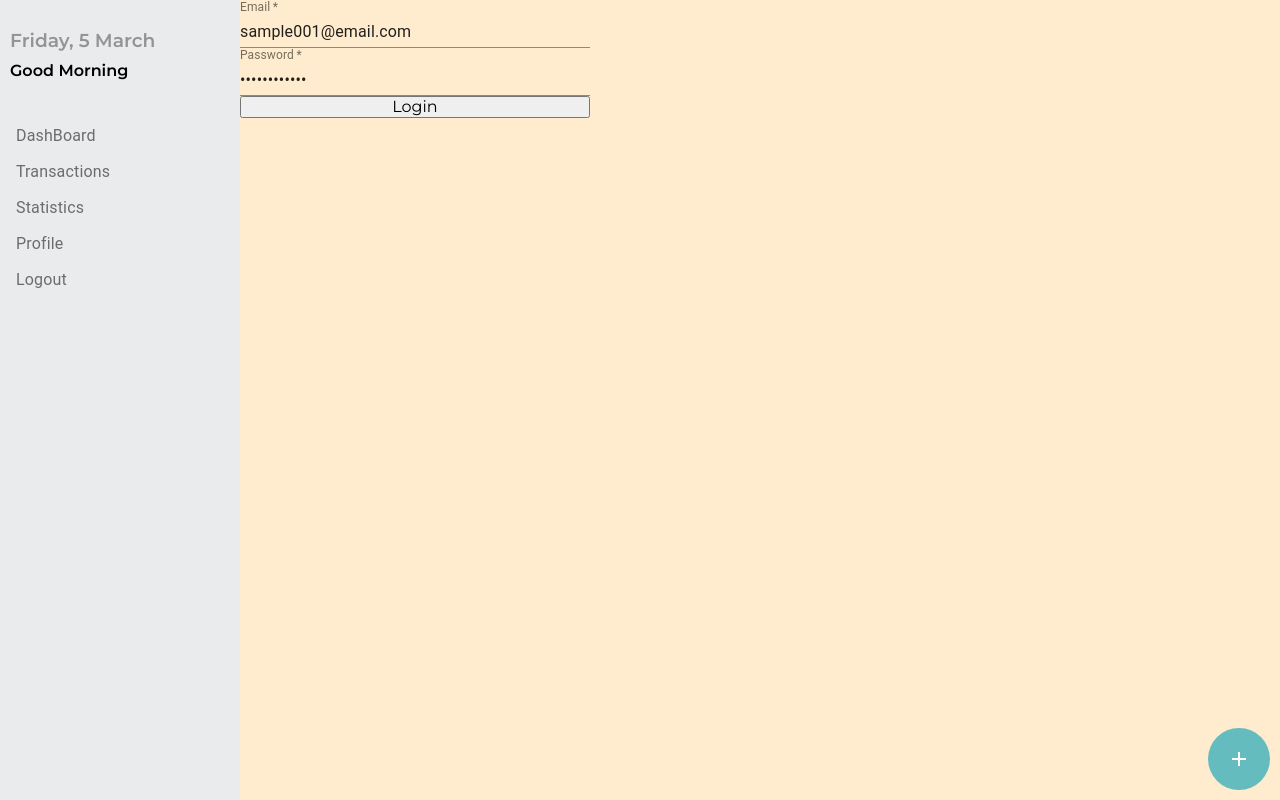
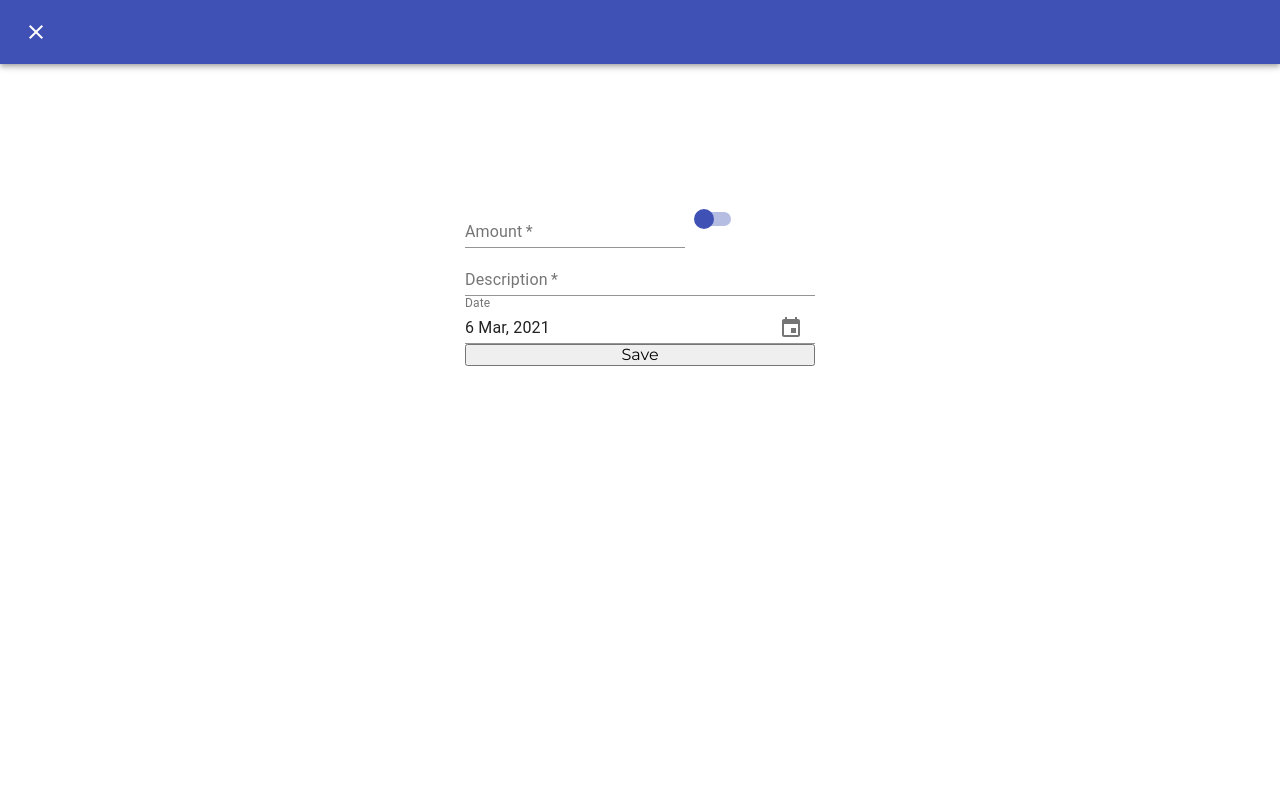
Before and after one commit to jp-knj/budget-app, a React (Create React App) app in the folder client/: page /login in a window 1280 px wide. Both pictures are taken after a click on the element 1239 px from the left and 759 px from the top of the page. Built offline with nearby package versions, Linux system fonts and the light colour scheme.

Commit message:
:sparkles: Add TransactionForm to add transaction
t

```diff
--- a/client/src/components/Sidebar.jsx
+++ b/client/src/components/Sidebar.jsx
@@ -1,8 +1,5 @@
-import React, { useContext, useEffect } from 'react'
+import React, { useContext, useState, useEffect, useCallback } from 'react'
 import { NavLink, withRouter } from 'react-router-dom'
-
-// Context
-import { GlobalContext } from '../context/GlobalState'
 
 // Material-UI Core
 import { MenuItem, MenuList, ListItemIcon } from '@material-ui/core'
@@ -11,8 +8,15 @@ import { makeStyles } from '@material-ui/core/styles'
 // Material-UI Icon
 import { Add } from '@material-ui/icons'
 
+// Context
+import { GlobalContext } from '../context/GlobalState'
+
+// Components
+import TransactionForm from './TransactionForm'
+
 const Sidebar = ({ children }) => {
   const { getToken, users, loadUser } = useContext(GlobalContext);
+  const [open, setOpen] = useState(false);
   const token = getToken();
 
   useEffect(() => {
@@ -25,6 +29,11 @@ const Sidebar = ({ children }) => {
       color: 'white'
     }
   }));
+
+  const handleForm = useCallback(() => {
+    setOpen(true);
+  }, []);
+
   const classes = useStyles();
   return (
     <div className="wrapper">
@@ -61,7 +70,11 @@ const Sidebar = ({ children }) => {
       <main className="container">
         {children}
       </main>
-      <div className="btn">
+      <TransactionForm open={open} setOpen={setOpen} />
+      <div
+        className="btn"
+        onClick={handleForm}
+      >
         <Add className={`${classes.addCircleIcon}`} />
       </div>
     </div>
--- /dev/null
+++ b/client/src/components/TransactionForm.jsx
@@ -0,0 +1,117 @@
+import React, { useRef, useCallback } from 'react'
+
+// Material Ui
+import { makeStyles, withStyles } from '@material-ui/core/styles'
+import { ThemeProvider } from '@material-ui/styles'
+import { TextField, InputAdornment, Switch, Dialog, AppBar, Toolbar, IconButton, Slide } from '@material-ui/core'
+import CloseIcon from '@material-ui/icons/Close';
+
+import { MuiPickersUtilsProvider, KeyboardDatePicker } from '@material-ui/pickers';
+import DateFnsUtils from '@date-io/date-fns';
+import format from 'date-fns/format';
+
+const Transition = React.forwardRef(function Transition(props, ref) {
+  return <Slide direction='up' ref={ref} {...props} />;
+});
+
+const TopBar = ({ handleClose }) => {
+  return (
+    <AppBar>
+      <Toolbar>
+        <IconButton edge='start' color='inherit' onClick={handleClose} aria-label='close'>
+          <CloseIcon onClick={handleClose}　/>
+        </IconButton>
+      </Toolbar>
+    </AppBar>
+  );
+};
+
+const TransactionSwitch = withStyles((theme) => ({
+    root: {
+      marginRight: -12,
+    },
+    switchBase: {
+      color: theme.palette.primary.main,
+      '&$checked': {
+        color: theme.palette.primary.main,
+      },
+      '&$checked + $track': {
+        backgroundColor: theme.palette.primary.main,
+      },
+    },
+    thumb: {
+      boxShadow: 'none',
+    },
+    checked: {},
+    track: {
+      backgroundColor: theme.palette.primary.main,
+    },
+}))(Switch);
+
+const InputDate = ({ date, handleDate }) => {
+  const dateFormat = 'd MMM, yyyy';
+  class LocalizedUtils extends DateFnsUtils {
+    getDatePickerHeaderText(date) {
+      return format(date, dateFormat, { locale: this.locale });
+    }
+  }
+  return (
+    <MuiPickersUtilsProvider utils={LocalizedUtils}>
+      <KeyboardDatePicker
+        id='date'
+        label='Date'
+        value={date}
+        format={dateFormat}
+        onChange={handleDate}
+        KeyboardButtonProps={{ 'aria-label': 'change date' }}
+        fullWidth
+      />
+    </MuiPickersUtilsProvider>
+  );
+};
+
+const TransactionForm = ({ open, setOpen }) => {
+
+  const handleClose = useCallback(() => {
+    console.log("aaa");
+    setOpen(false);
+  }, [setOpen]);
+
+  const ref = useRef();
+  return (
+    <>
+      <ThemeProvider >
+        <Dialog
+          fullScreen
+          open={open}
+          onClose={handleClose}
+          TransitionComponent={Transition}
+        >
+          <TopBar handleClose={handleClose} />
+          <form>
+            <div>
+              <TextField
+                id='amount'
+                inputRef={ref}
+                label='Amount'
+                required
+              />
+              <TransactionSwitch />
+            </div>
+            <TextField
+              id='Description'
+              label='Description'
+              fullWidth
+              value=''
+              required='true'
+            />
+            <InputDate />
+            <button>Save</button>
+          </form>
+        </Dialog>
+      </ThemeProvider>
+    </>
+  )
+}
+
+export default TransactionForm
--- a/client/src/styles/components/_form.scss
+++ b/client/src/styles/components/_form.scss
@@ -1,4 +1,6 @@
 form {
+  margin: auto;
+  height: 400px;
   width: $content-width;
   display: flex;
   flex-direction: column;
```
